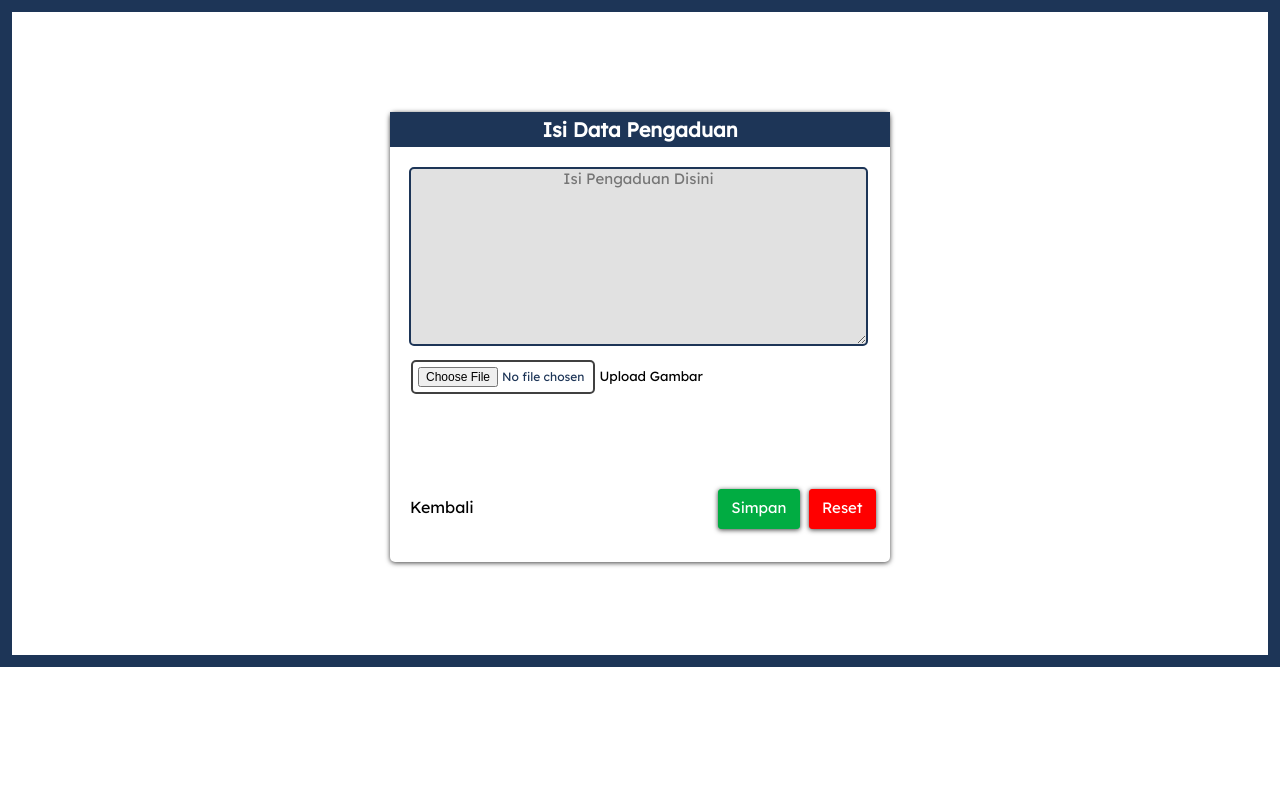
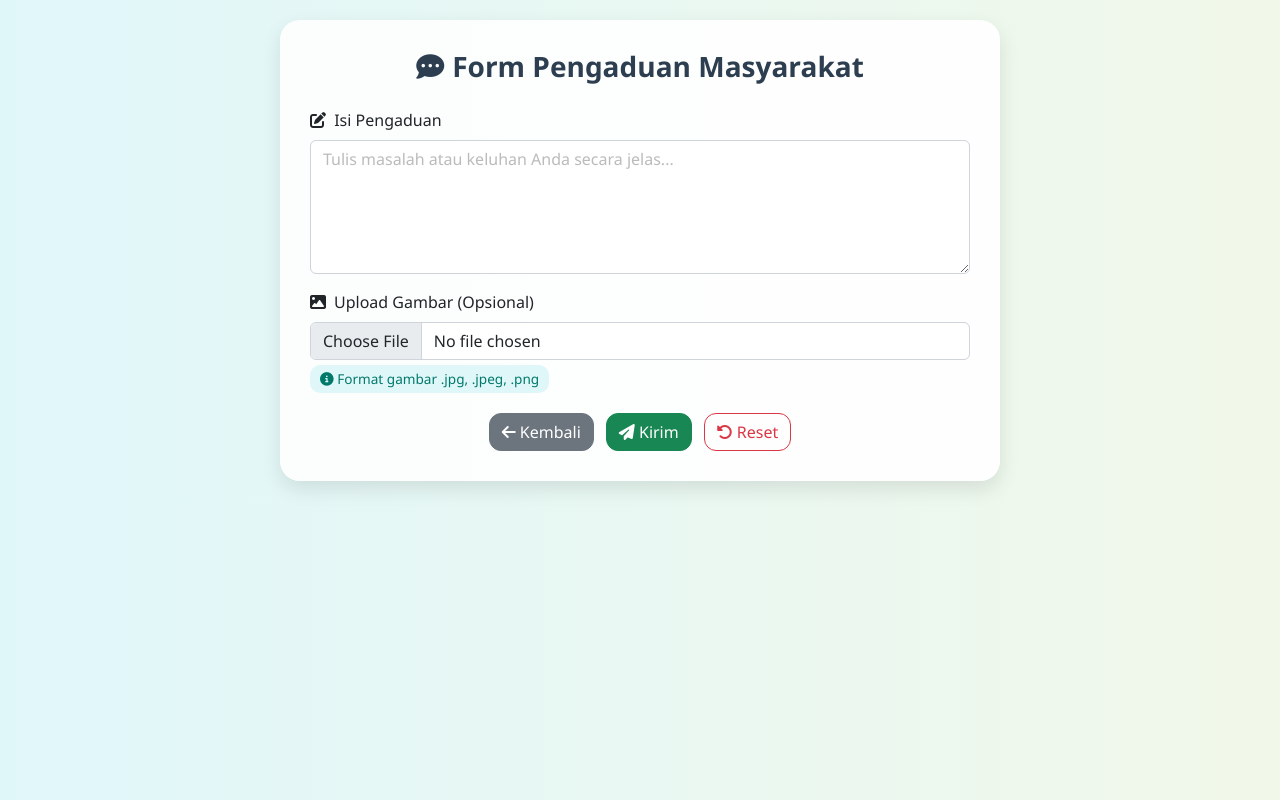
Before and after one commit to Abaysaputra/matur-pak-wali, a PHP site: page /back/pengaduan/pengisian.php in a window 1280 px wide. Run offline with PHP 8.4, Linux system fonts and the light colour scheme; a user stored in the database is signed in; some libraries are stand-ins or nearby versions.

Commit message:
Menambahkan gambar Porsche, memperbarui pengisian pengaduan, dan info admin

```diff
--- a/back/pengaduan/pengisian.php
+++ b/back/pengaduan/pengisian.php
@@ -5,37 +5,122 @@ include '../koneksi/koneksi.php';
 ?>
 
 <!DOCTYPE html>
-<html lang="en">
+<html lang="id">
 
 <head>
-    <meta charset="UTF-8">
-    <meta http-equiv="X-UA-Compatible" content="IE=edge">
-    <meta name="viewport" content="width=device-width, initial-scale=1.0">
-    <link rel="stylesheet" href="../../assets/css/pengisian.css">
-    <title>Pengisian</title>
+  <meta charset="UTF-8">
+  <meta name="viewport" content="width=device-width, initial-scale=1">
+  <title>Form Pengaduan Interaktif</title>
+
+  <link rel="stylesheet" href="../../node_modules/bootstrap/dist/css/bootstrap.min.css">
+  <link rel="stylesheet" href="https://cdnjs.cloudflare.com/ajax/libs/font-awesome/6.4.2/css/all.min.css" />
+
+  <style>
+    body {
+      background: linear-gradient(to right, #e0f7fa, #f1f8e9);
+      font-family: 'Segoe UI', sans-serif;
+      padding: 20px;
+    }
+
+    .card-form {
+      background: rgba(255, 255, 255, 0.9);
+      border-radius: 20px;
+      padding: 30px;
+      box-shadow: 0 8px 20px rgba(0, 0, 0, 0.1);
+      max-width: 720px;
+      margin: 0 auto;
+    }
+
+    h3 {
+      text-align: center;
+      font-weight: 600;
+      color: #2c3e50;
+    }
+
+    label {
+      font-weight: 500;
+    }
+
+    .form-control:focus {
+      box-shadow: 0 0 0 0.25rem rgba(30, 136, 229, 0.25);
+      border-color: #2196f3;
+    }
+
+    .form-control::placeholder {
+      color: #bbb;
+    }
+
+    .btn-custom {
+      transition: all 0.3s ease;
+      border-radius: 12px;
+    }
+
+    .btn-custom:hover {
+      transform: scale(1.03);
+    }
+
+    .btn-group-custom {
+      display: flex;
+      gap: 12px;
+      flex-wrap: wrap;
+      justify-content: center;
+      margin-top: 20px;
+    }
+
+    .badge-tip {
+      font-size: 0.85rem;
+      background-color: #e0f7fa;
+      color: #00796b;
+      border-radius: 10px;
+      padding: 4px 10px;
+      margin-top: 5px;
+      display: inline-block;
+    }
+
+    .file-label {
+      display: flex;
+      align-items: center;
+      gap: 8px;
+    }
+  </style>
 </head>
 
 <body>
-    <div class="bingkai">
-        <div class="header">
-            <h2>Isi Data Pengaduan</h2>
-            <form action="simpan.php" method="post" class="tambah" enctype="multipart/form-data">
-                <div class="form-group">
-                    <input type="hidden" name = "id_pengguna" value="<?php echo $_SESSION['id_pengguna'] ?>">
-                    <textarea class="isi" id="pengaduan" name="pengaduan" placeholder="Isi Pengaduan Disini"></textarea>
-                    <input type="file" class="img" name="gambar" id="img" placeholder="Pilih Gambar"></input>
-                    <span><small>Upload Gambar</small></span>
-                </div>
-                <a href="../../view/user/datapengaduanuser.php">Kembali</a>
-                <button onclick="return confirm('Inputan Sudah Sesuai?')" type="submit" class="simpan" name="simpan">Simpan</button>
-                <button type="reset" class="reset">Reset</button>
-            </form>
-        </div>
-    </div>
+
+  <div class="card-form">
+    <h3><i class="fas fa-comment-dots me-2"></i>Form Pengaduan Masyarakat</h3>
+
+    <form action="simpan.php" method="post" class="mt-4" enctype="multipart/form-data">
+      <input type="hidden" name="id_pengguna" value="<?php echo $_SESSION['id_pengguna']; ?>">
+
+      <div class="mb-3">
+        <label for="pengaduan" class="form-label"><i class="fas fa-edit me-1"></i> Isi Pengaduan</label>
+        <textarea class="form-control" id="pengaduan" name="pengaduan" rows="5" placeholder="Tulis masalah atau keluhan Anda secara jelas..." required></textarea>
+      </div>
+
+      <div class="mb-3">
+        <label for="img" class="form-label file-label"><i class="fas fa-image"></i> Upload Gambar (Opsional)</label>
+        <input class="form-control" type="file" name="gambar" id="img" accept="image/*">
+        <span class="badge-tip"><i class="fas fa-info-circle"></i> Format gambar .jpg, .jpeg, .png</span>
+      </div>
+
+      <div class="btn-group-custom">
+        <a href="../../view/user/datapengaduanuser.php" class="btn btn-secondary btn-custom">
+          <i class="fas fa-arrow-left"></i> Kembali
+        </a>
+
+        <button type="submit" name="simpan" class="btn btn-success btn-custom" onclick="return confirm('Yakin data sudah benar?')">
+          <i class="fas fa-paper-plane"></i> Kirim
+        </button>
+
+        <button type="reset" class="btn btn-outline-danger btn-custom">
+          <i class="fas fa-undo-alt"></i> Reset
+        </button>
+      </div>
+    </form>
+  </div>
+
+  <script src="../../node_modules/bootstrap/dist/js/bootstrap.bundle.min.js"></script>
 </body>
 
 </html>
-<?php
-
-
-?>
```
Also changed, not shown: view/admin/infoadmin.php (+13 -26 lines), assets/img/Modern Porsche Mountain Road Art _ Minimalist Sports Car Print _ Automotive Man Cave & Garage Decor _ Digital Download.jpg (added).
